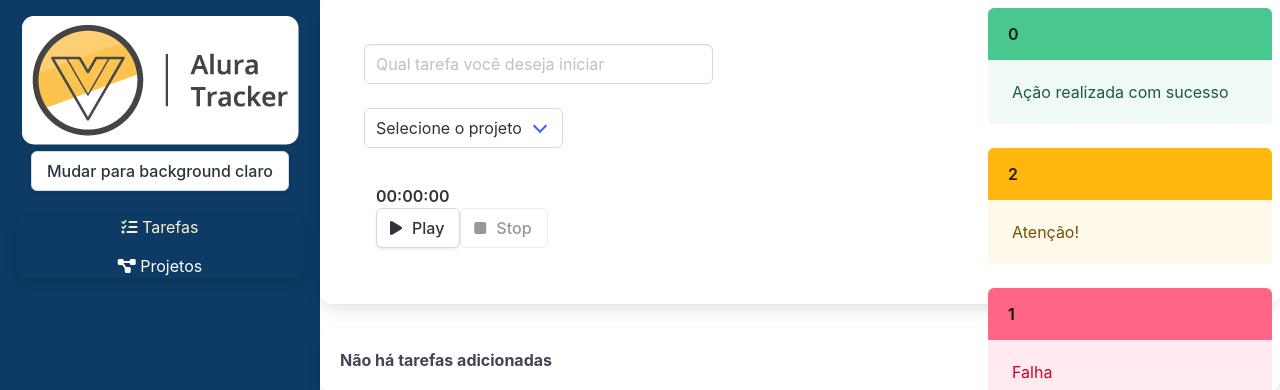
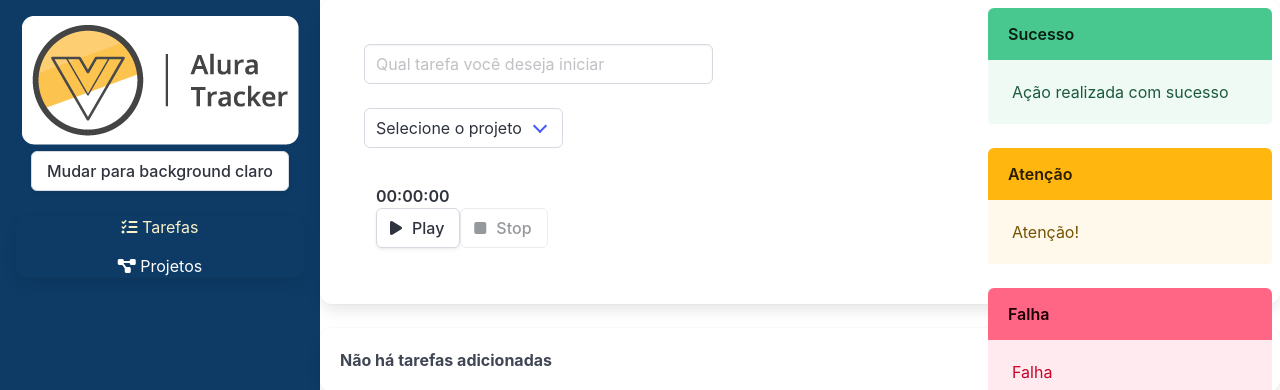
Before and after one commit to YuriCF1/Proj.Study-Vue-AluraTracker, a Vue app: page / in a window 1280 px wide. Shown: the top 390 px of the page. Built offline with nearby package versions, Linux system fonts and the light colour scheme.

Commit message:
Fixing titles

```diff
--- a/src/components/Notificacoes.vue
+++ b/src/components/Notificacoes.vue
@@ -6,7 +6,7 @@
       v-for="(note, index) in notificacoes"
       :key="index"
     >
-      <div class="message-header">{{ note.tipo }}</div>
+      <div class="message-header">{{ note.title }}</div>
       <div class="message-body">{{ note.text }}</div>
     </article>
   </div>
```
